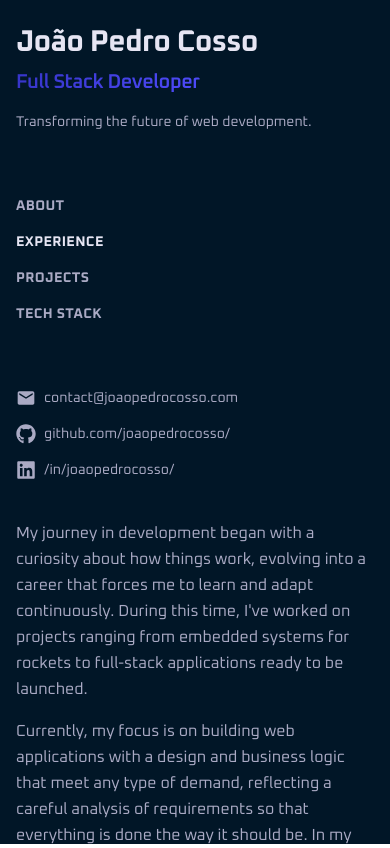
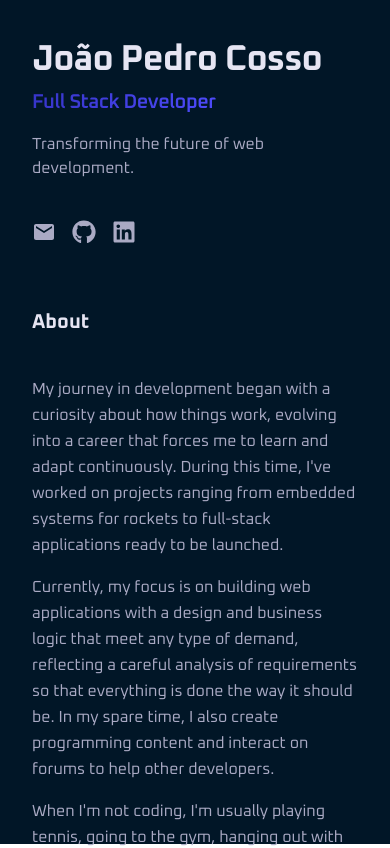
Before and after one commit to joaopedrocosso/personal-portfolio, a Next.js app: page / in a window 390 px wide. Shown: the top 848 px of the page. Built offline with nearby package versions, Linux system fonts and the light colour scheme.

Commit message:
feat: Smaller Screen Adaption V2

```diff
--- a/app/page.tsx
+++ b/app/page.tsx
@@ -4,13 +4,13 @@ import SideProfile from "@/sections/SideProfile";
 
 export default function Home() {
   return (
-    <main className="flex flex-col lg:flex-row lg:gap-32 antialiased justify-center">
+    <main className="p-4 lg:p-0 flex flex-col lg:flex-row lg:gap-32 antialiased justify-center">
       <ScrollProvider>
         <section className="p-4 lg:sticky lg:top-0 lg:h-screen lg:flex lg:items-center pb-4">
           <SideProfile />
         </section>
 
-        <section className="flex flex-col max-w-sm lg:max-w-xl">
+        <section className="flex flex-col lg:max-w-xl">
           <Portfolio />
         </section>
       </ScrollProvider>
--- a/components/About.tsx
+++ b/components/About.tsx
@@ -4,9 +4,14 @@ import React from 'react'
 const About = () => {
   return (
     <div id="about" className='pb-4'>
-        <div className='flex flex-wrap justify-center p-4 lg:pt-28'>
+        <div className='flex flex-wrap justify-center p-4 pt-12 lg:pt-20'>
             <div className='w-full'>
                 <div className='flex flex-col justify-center lg:justify-start text-black'>
+
+                    <h1 className="lg:hidden mb-8 text-start font-bold text-xl text-white-1">
+                        About
+                    </h1>
+
                     <p className='my-2 max-w-xl leading-relaxed text-white-2'>
                         {ABOUT_TEXT}
                     </p>
--- a/components/Experience.tsx
+++ b/components/Experience.tsx
@@ -9,7 +9,7 @@ const safeLink = (link?: string) => link ?? "#";
 const Experience = () => {
   return (
     <div id="experience" className="pb-4">
-        <div className="mt-20 mb-8 flex flex-row justify-between items-center w-full p-4">
+        <div className="mt-10 lg:mt-20 mb-8 flex flex-row justify-between items-center w-full p-4">
             <h1 className="text-start font-bold text-xl text-white-1">
                 Experience
             </h1>
--- a/components/Heading.tsx
+++ b/components/Heading.tsx
@@ -5,7 +5,7 @@ const Heading = () => {
   return (
     <section>
         <h1
-            className='text-3xl lg:text-5xl text-white-1 py-2 font-bold tracking-tight'
+            className='text-4xl lg:text-5xl text-white-1 py-2 font-bold tracking-tight'
         >
             João Pedro Cosso
         </h1>
@@ -17,7 +17,7 @@ const Heading = () => {
         </span>
 
         <p
-            className='text-sm lg:text-base mt-4 max-w-xs lg:max-w-80 text-white-2'
+            className='text-base lg:text-base mt-4 max-w-xs lg:max-w-80 text-white-2'
         >
             {HERO_CONTENT}
         </p>
--- a/components/PortfolioNav.tsx
+++ b/components/PortfolioNav.tsx
@@ -7,7 +7,7 @@ interface PortfolioNavProps {
 
 const PortfolioNav: React.FC<PortfolioNavProps> = ({ activeSection, handleScroll }) => {
   return (
-    <nav className="flex flex-col text-white-2 tracking-wide justify-start items-start gap-4 py-16 font-bold text-sm">
+    <nav className="lg:flex hidden lg:flex-col text-white-2 tracking-wide items-start gap-4 py-16 font-bold text-sm">
       <button
         onClick={() => handleScroll('about')}
         className={`transition-all ${activeSection === 'about' ? 'text-white-1' : 'hover:text-white-1'}`}
--- a/components/Projects.tsx
+++ b/components/Projects.tsx
@@ -10,7 +10,7 @@ const safeLink = (link?: string) => link ?? "#";
 const Projects = () => {
   return (
     <div id="projects" className="pb-4">
-        <div className="mt-20 mb-8 flex flex-row justify-between items-center w-full p-4">
+        <div className="mt-10 lg:mt-20 mb-8 flex flex-row justify-between items-center w-full p-4">
             <h1 className="text-start font-bold text-xl text-white-1">
                 Projects
             </h1>
--- a/components/Social.tsx
+++ b/components/Social.tsx
@@ -3,16 +3,17 @@ import React, { ReactNode } from 'react'
 
 interface SocialProps {
     href: string,
-    text: string,
+    text?: ReactNode,
     icon: ReactNode;
+
 }
 
 const Social = ({ href, text, icon }: SocialProps) => {
   return (
     <Link href={href} legacyBehavior>
-        <a target="_blank" className="flex flex-row items-center gap-2 hover:text-white-1 transition-all">
+        <a target="_blank" className="mt-10 lg:mt-0 text-2xl lg:text-xl flex flex-row items-center gap-2 hover:text-white-1 transition-all">
             {icon}
-            <span className="text-sm">
+            <span className="text-sm hidden lg:block">
                 {text}
             </span>
         </a>
--- a/components/TechStack.tsx
+++ b/components/TechStack.tsx
@@ -5,7 +5,7 @@ import Image from 'next/image'
 const Knowledge = () => {
   return (
     <div id="tech-stack" className="mb-20">
-        <h1 className="mt-20 mb-8 w-full p-4 text-start font-bold text-xl text-white-1">
+        <h1 className="mt-10 lg:mt-20 mb-8 w-full p-4 text-start font-bold text-xl text-white-1">
             Tech Stack
         </h1>
 
--- a/sections/SideProfile.tsx
+++ b/sections/SideProfile.tsx
@@ -19,15 +19,14 @@ const SideProfile = () => {
                 className='w-full lg:w-1/8'
             >
                 <div
-                    className='flex flex-col items-start'
+                    className='flex flex-col h-screen items-start justify-between py-20'
                 >
+
                     <Heading />
 
                     <PortfolioNav activeSection={activeSection} handleScroll={handleScroll} />
 
-                    <div
-                        className='flex flex-col items-start justify-start gap-4 text-xl text-white-2'
-                    >
+                    <div className='flex mb-10 lg:mb-0 lg:flex-col items-start justify-start gap-4 text-white-2'>
                         <Social
                             href={`mailto:${CONTACT.email}`}
                             text={CONTACT.email}
```
Lines whose indentation alone changed are shown as unchanged.
